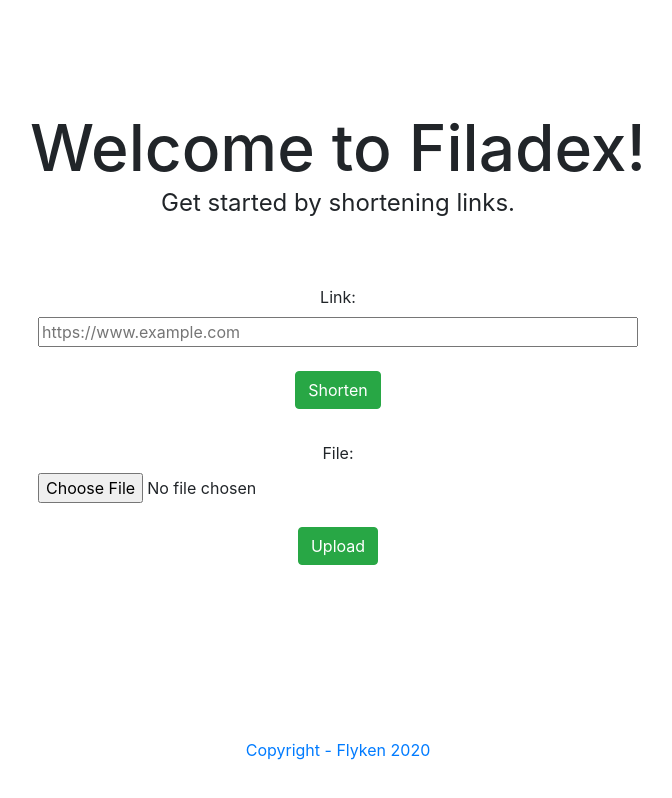
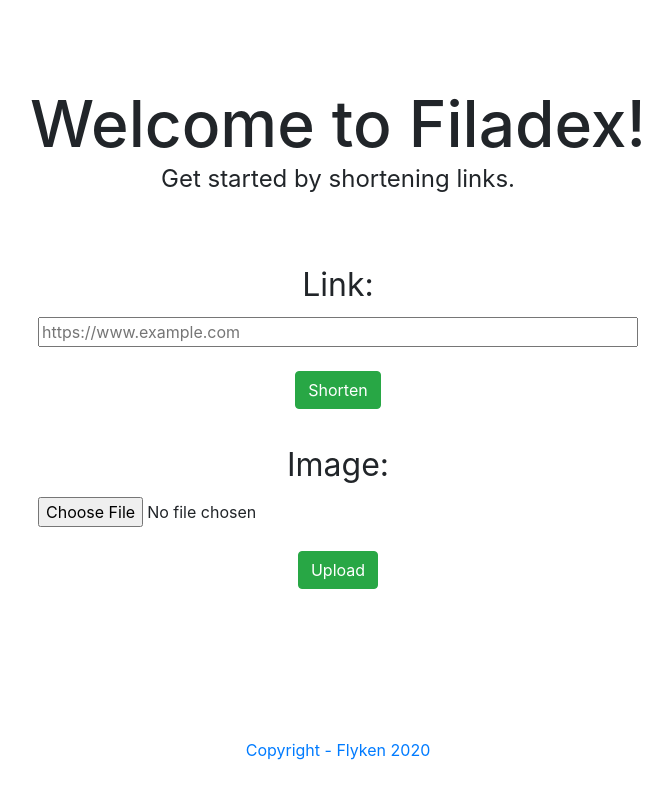
Before and after one commit to Flyken271/Filadex, a Next.js app: page / in a window 1280 px wide. Shown: the whole page, without its empty margins (302-974 px from the left). Built offline with nearby package versions, Linux system fonts and the light colour scheme.

Commit message:
increased label size

```diff
--- a/pages/index.js
+++ b/pages/index.js
@@ -102,7 +102,7 @@ export default function Home() {
           </Form>
 
           <Form>
-            <label>File:</label>
+            <label>Image:</label>
             <br />
             <input id="fileInput" accept="image/*" onInput={(e) => setFile(e.target.files[0])} className={styles.linkForm} type="file"/>
             <br />
--- a/styles/globals.css
+++ b/styles/globals.css
@@ -14,3 +14,7 @@ a {
 * {
   box-sizing: border-box;
 }
+
+label {
+  font-size: xx-large;
+}
```
